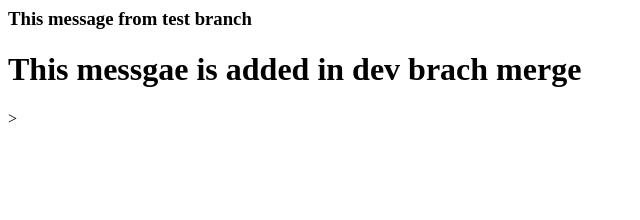
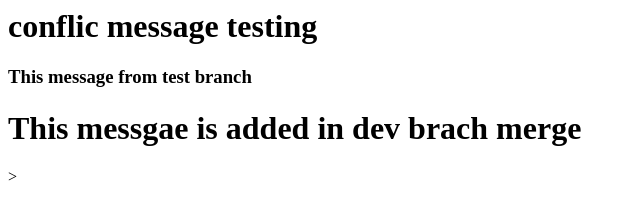
Before and after one commit to OmPatil-88/Basic_HTML_CSS, a plain HTML site: page server.html in a window 1280 px wide. Shown: the whole page, without its empty margins (0-640 px from the left). Drawn offline with Linux system fonts and the light colour scheme.

Commit message:
conflict testing

```diff
--- a/server.html
+++ b/server.html
@@ -1,6 +1,8 @@
 <html>
     <body>
+        <h1>conflic message testing</h1>
         <h3>This message from test branch</h3>
+
         <h1>This messgae is added in dev brach  merge</h1>
     </body>>
 </html>
```
